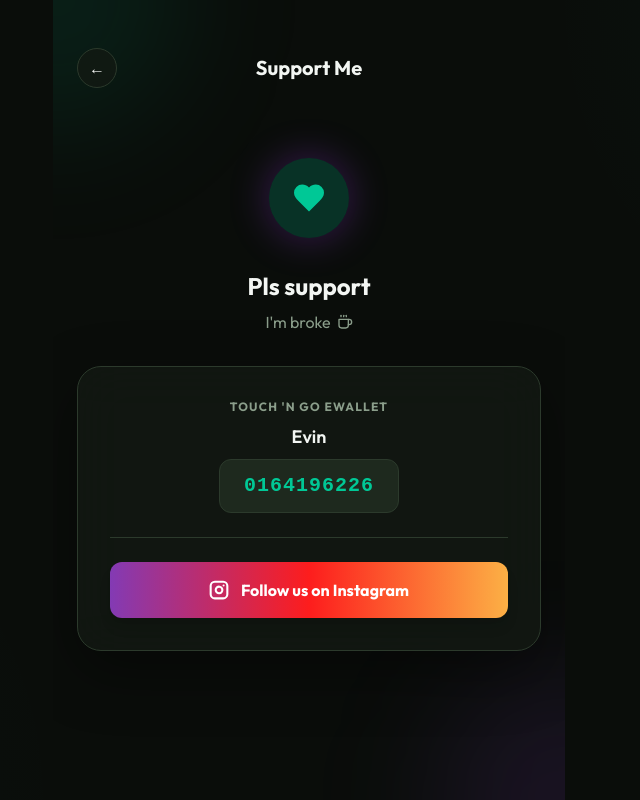
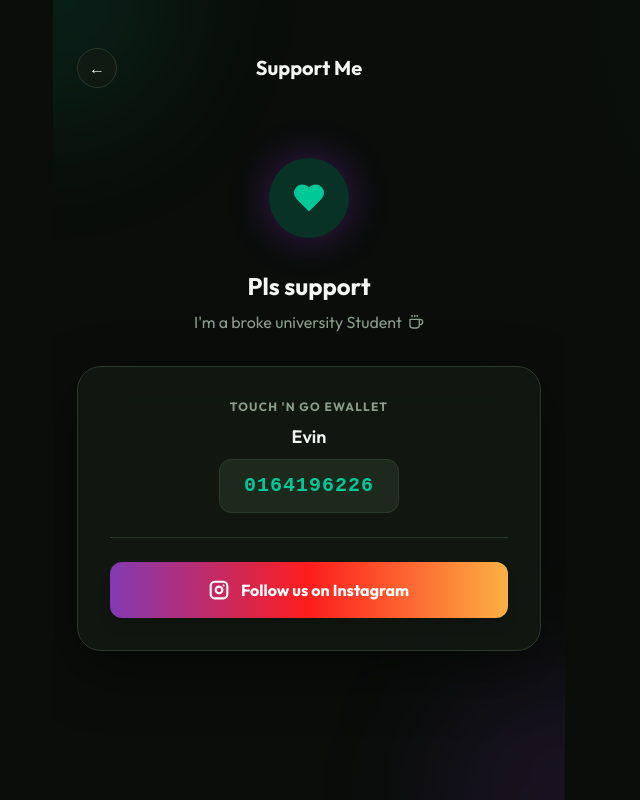
Before and after one commit to EvinKor/scan_n_pay, a Next.js app: page /support in a window 1280 px wide. Shown: the whole page, without its empty margins (331-971 px from the left). Built offline with nearby package versions, Linux system fonts and the light colour scheme.

Commit message:
add animation

```diff
--- a/app/globals.css
+++ b/app/globals.css
@@ -73,6 +73,32 @@
   }
 }
 
+/* App Entrance Animation */
+@keyframes appEntrance {
+  0% {
+    opacity: 0;
+    transform: perspective(1200px) rotateX(25deg) translateY(100px) scale(0.85);
+    filter: blur(20px) brightness(1.5);
+  }
+  100% {
+    opacity: 1;
+    transform: perspective(1200px) rotateX(0deg) translateY(0) scale(1);
+    filter: blur(0px) brightness(1);
+  }
+}
+
+@keyframes bgPulse {
+  0% { background-position: 0% 50%; }
+  50% { background-position: 100% 50%; }
+  100% { background-position: 0% 50%; }
+}
+
+.animate-app-entrance {
+  animation: appEntrance 1.6s cubic-bezier(0.16, 1, 0.3, 1) forwards;
+  transform-style: preserve-3d;
+  transform-origin: top center;
+}
+
 /* Scanning Animations */
 @keyframes scan-beam {
   0% { top: 0; opacity: 0; }
--- a/app/layout.tsx
+++ b/app/layout.tsx
@@ -31,7 +31,7 @@
         <link rel="apple-touch-icon" href="/app_icon.png" />
         <meta name="mobile-web-app-capable" content="yes" />
       </head>
-      <body suppressHydrationWarning>
+      <body className="animate-app-entrance" suppressHydrationWarning>
         {children}
       </body>
     </html>
--- a/app/support/page.tsx
+++ b/app/support/page.tsx
@@ -26,15 +26,15 @@
       <div className="flex-1 flex flex-col justify-center items-center relative z-10 space-y-8 pb-20">
         <div className="w-20 h-20 bg-brand/20 rounded-full flex items-center justify-center shadow-[0_0_40px_rgba(170,59,255,0.3)]">
           <svg xmlns="http://www.w3.org/0000/svg" width="36" height="36" viewBox="0 0 24 24" fill="currentColor" className="text-brand">
-            <path d="M19 14c1.49-1.46 3-3.21 3-5.5A5.5 5.5 0 0 0 16.5 3c-1.76 0-3 .5-4.5 2-1.5-1.5-2.74-2-4.5-2A5.5 5.5 0 0 0 2 8.5c0 2.3 1.5 4.05 3 5.5l7 7Z"/>
+            <path d="M19 14c1.49-1.46 3-3.21 3-5.5A5.5 5.5 0 0 0 16.5 3c-1.76 0-3 .5-4.5 2-1.5-1.5-2.74-2-4.5-2A5.5 5.5 0 0 0 2 8.5c0 2.3 1.5 4.05 3 5.5l7 7Z" />
           </svg>
         </div>
 
         <div className="text-center space-y-2">
           <h2 className="text-2xl font-bold text-main">Pls support</h2>
           <p className="text-subtle text-base flex items-center justify-center gap-1.5">
-            I&apos;m broke
-            <svg xmlns="http://www.w3.org/0000/svg" width="16" height="16" viewBox="0 0 24 24" fill="none" stroke="currentColor" strokeWidth="2" strokeLinecap="round" strokeLinejoin="round"><path d="M17 8h1a4 4 0 1 1 0 8h-1"/><path d="M3 8h14v9a4 4 0 0 1-4 4H7a4 4 0 0 1-4-4Z"/><line x1="6" x2="6" y1="2" y2="4"/><line x1="10" x2="10" y1="2" y2="4"/><line x1="14" x2="14" y1="2" y2="4"/></svg>
+            I&apos;m a broke university Student
+            <svg xmlns="http://www.w3.org/0000/svg" width="16" height="16" viewBox="0 0 24 24" fill="none" stroke="currentColor" strokeWidth="2" strokeLinecap="round" strokeLinejoin="round"><path d="M17 8h1a4 4 0 1 1 0 8h-1" /><path d="M3 8h14v9a4 4 0 0 1-4 4H7a4 4 0 0 1-4-4Z" /><line x1="6" x2="6" y1="2" y2="4" /><line x1="10" x2="10" y1="2" y2="4" /><line x1="14" x2="14" y1="2" y2="4" /></svg>
           </p>
         </div>
 
@@ -55,7 +55,7 @@
             rel="noopener noreferrer"
             className="flex items-center justify-center gap-3 w-full bg-gradient-to-r from-[#833ab4] via-[#fd1d1d] to-[#fcb045] text-white font-bold rounded-xl py-4 shadow-lg hover:opacity-90 transition-opacity active:scale-95"
           >
-            <svg xmlns="http://www.w3.org/0000/svg" width="20" height="20" viewBox="0 0 24 24" fill="none" stroke="currentColor" strokeWidth="2.5" strokeLinecap="round" strokeLinejoin="round"><rect width="20" height="20" x="2" y="2" rx="5" ry="5"/><path d="M16 11.37A4 4 0 1 1 12.63 8 4 4 0 0 1 16 11.37z"/><line x1="17.5" x2="17.51" y1="6.5" y2="6.5"/></svg>
+            <svg xmlns="http://www.w3.org/0000/svg" width="20" height="20" viewBox="0 0 24 24" fill="none" stroke="currentColor" strokeWidth="2.5" strokeLinecap="round" strokeLinejoin="round"><rect width="20" height="20" x="2" y="2" rx="5" ry="5" /><path d="M16 11.37A4 4 0 1 1 12.63 8 4 4 0 0 1 16 11.37z" /><line x1="17.5" x2="17.51" y1="6.5" y2="6.5" /></svg>
             Follow us on Instagram
           </a>
         </div>
```
